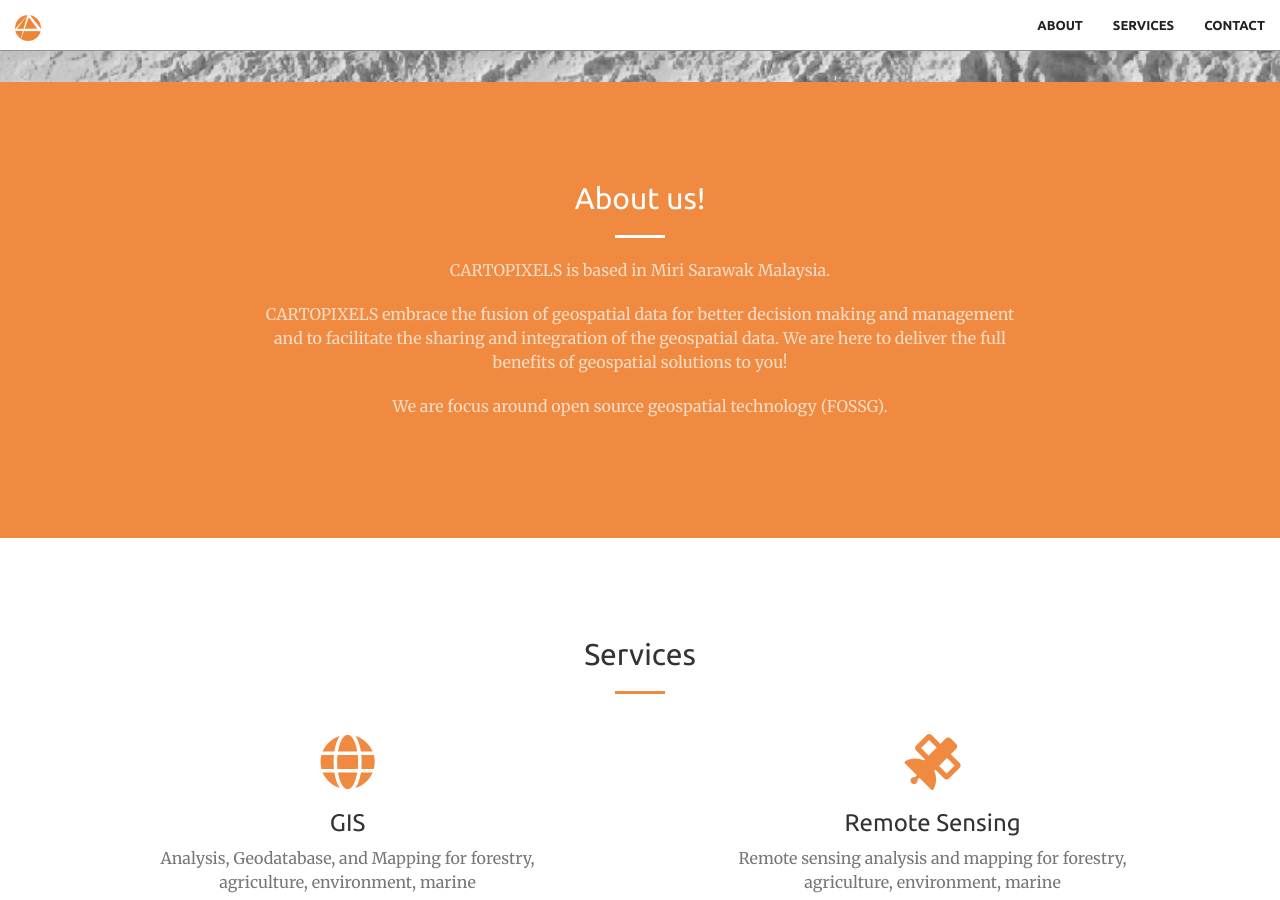
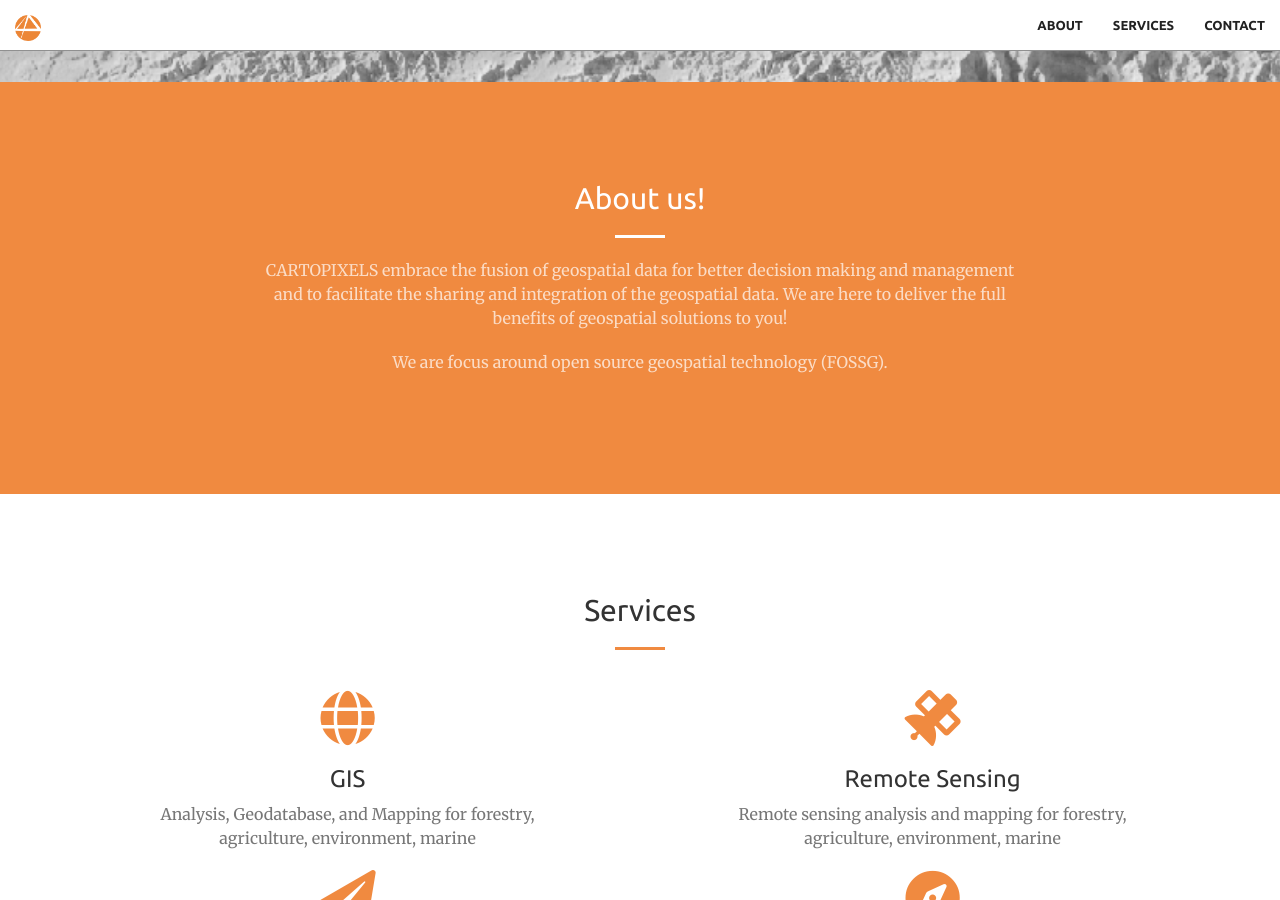
Before and after one commit to cartopixels/cartopixels.github.io, a Jekyll site: the page built from index.html, in a window 1280 px wide and 900 px high, scrolled down 818 px. Built offline with Jekyll 4.4.1, drawn with Linux system fonts in a browser that asks for light colours; cached includes are drawn as plain includes.

Commit message:
Update call-to-action.html

```diff
--- a/_includes/call-to-action.html
+++ b/_includes/call-to-action.html
@@ -4,9 +4,6 @@
             <div class="col-lg-8 col-lg-offset-2 text-center">
                 <h2 class="section-heading">About us!</h2>
                 <hr class="light">
-                <p class="text-faded">
-                  CARTOPIXELS is based in Miri Sarawak Malaysia.
-                </p>
                 <p class="text-faded">CARTOPIXELS embrace the fusion of geospatial data for better decision making and management and to facilitate the sharing and integration of the geospatial data. We are here to deliver the full benefits of geospatial solutions to you!</p>
                 <p class="text-faded">
                   We are focus around open source geospatial technology (FOSSG).
```
